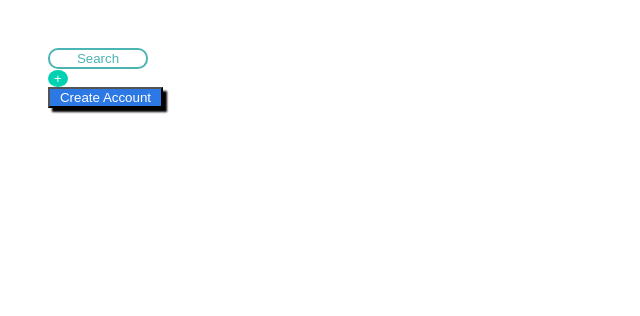
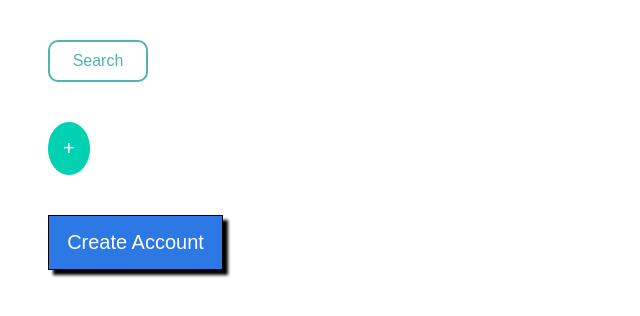
Before and after one commit to btschu/Button_Up, a plain HTML site: page index.html in a window 1280 px wide. Shown: the whole page, without its empty margins (0-640 px from the left). Drawn offline with Linux system fonts and the light colour scheme.

Commit message:
added hover and cleaned up html

```diff
--- a/index.html
+++ b/index.html
@@ -8,14 +8,8 @@
     <link rel="stylesheet" href="style.css">
 </head>
 <body>
-<div>
-    <input class="Search" type="submit" value="Search" >
-</div>
-<div>
-    <input class="Plus" type="submit" value="+" >
-</div>
-<div>
-    <input class="Create_Account" type="submit" value="Create Account">
-</div>
+        <button id="search">Search</button>
+        <button id="plus">+</button>
+        <button id="create-account">Create Account</button>
 </body>
 </html>
--- a/style.css
+++ b/style.css
@@ -1,24 +1,55 @@
-.Search {
+#search {
     border-radius: 10px;
     color:#4db4b4;
     border-color: #4db4b4;
     background-color: white;
     width: 100px;
     border-style: solid;
+    cursor: pointer;
+    display: block;
+    padding: 10px;
+    font-size: 16px;
+    margin: 40px;
 }
-.Plus {
+
+#search:hover {
+    background-color: #4db4b4;
+    color: white;
+}
+
+#plus {
     border-radius: 50%;
     color: white;
     background-color: #00d1b2;
     border-style: hidden;
+    cursor: pointer;
+    display: block;
+    padding: 14px;
+    font-size: 20px;
+    margin: 0 40px 40px 40px;
+    border: 1px solid #00d1b2;
 }
-.Create_Account {
-    border-color: black;
+
+#plus:hover {
+    background-color: white;
+    color: #00d1b2;
+    border: 1px solid #00d1b2;
+}
+
+#create-account {
+    border: 1px solid black;
     background-color: #2c78e4;
     color: white;
-    box-shadow: 4px 4px 2px 0px black;
-    width: 115px;
+    box-shadow: 5px 5px 3px 0px black;
+    width: 175px;
+    cursor: pointer;
+    display: block;
+    padding: 15px;
+    font-size: 20px;
+    margin: 0 40px 40px 40px;
 }
-body {
-    padding: 40px;
+
+#create-account:hover {
+    background-color: white;
+    color: #2c78e4;
 }
```
